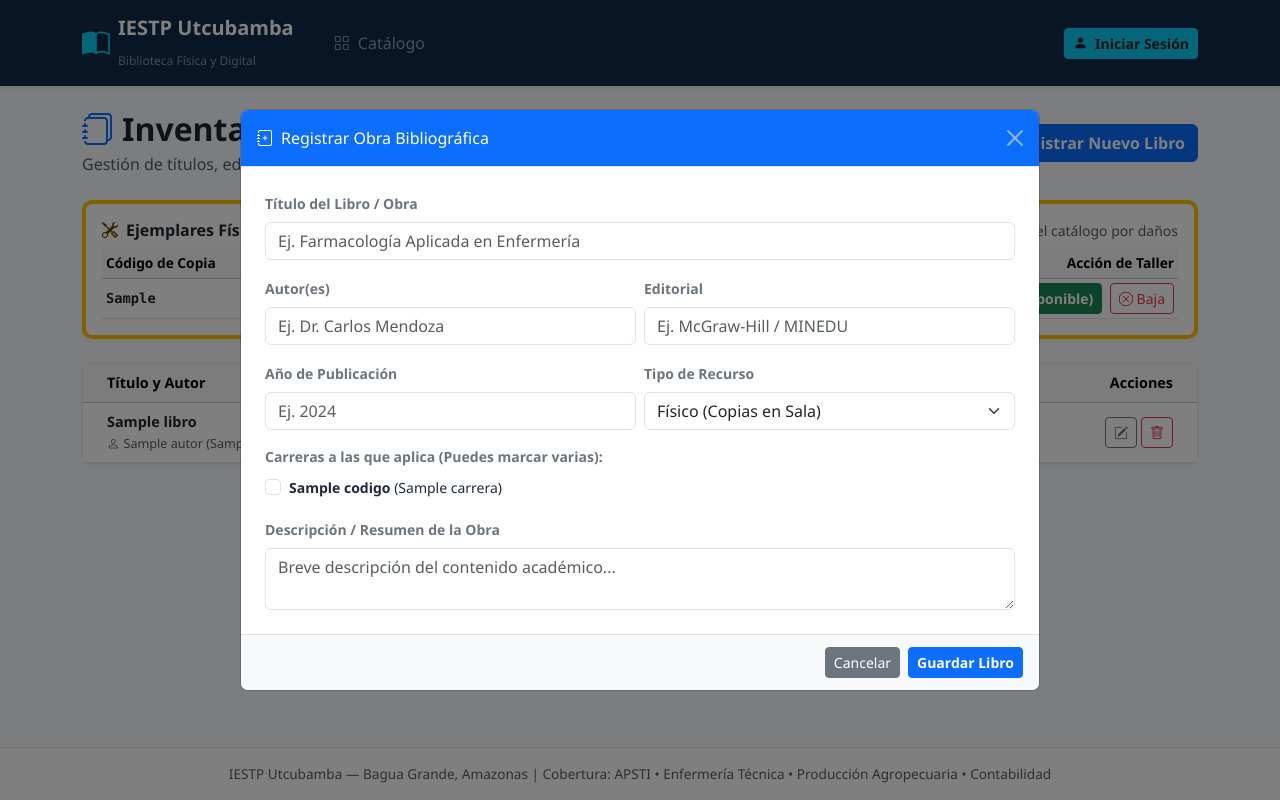
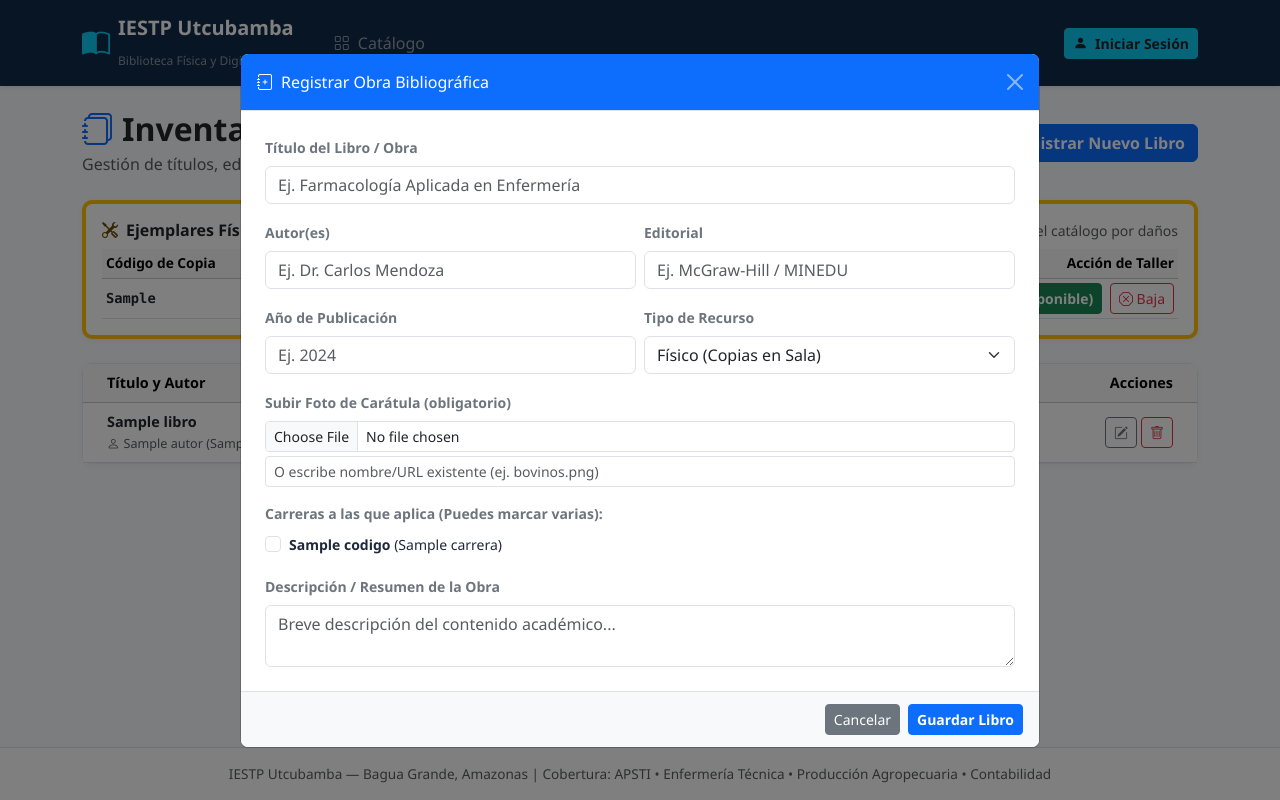
Before and after one commit to marlolitopro-design/biblioteca-utcubamba, a Flask app: template templates/libros.html in a window 1280 px wide, after a click on "Registrar Nuevo Libro". Run offline with Flask 3, Linux system fonts and the light colour scheme; the template is opened without the code that fills it: most values are stand-ins (such as "Sample title", 1, 10 or a date in 2020).

Commit message:
Update libros.html

```diff
--- a/templates/libros.html
+++ b/templates/libros.html
@@ -310,10 +310,10 @@
                         </div>
                     </div>
 
-                    <div class="mb-3" id="campo_pdf" style="display: none;">
-                        <label class="form-label small fw-semibold text-secondary">Subir Archivo PDF</label>
-                        <input type="file" name="archivo_pdf_file" accept=".pdf" class="form-control form-control-sm mb-1">
-                        <input type="text" name="archivo_pdf_url" class="form-control form-control-sm" placeholder="O escribe nombre/URL existente (ej. manual.pdf)">
+                    <div class="mb-3" id="campo_portada">
+                        <label class="form-label small fw-semibold text-secondary">Subir Foto de Carátula (obligatorio)</label>
+                        <input type="file" name="portada_file" accept="image/*" class="form-control form-control-sm mb-1">
+                        <input type="text" name="portada_url" class="form-control form-control-sm" placeholder="O escribe nombre/URL existente (ej. bovinos.png)">
                     </div>
 
                     <div class="mb-3" id="campo_portada" style="display: none;">
@@ -432,25 +432,21 @@
 <script>
     const selTipo = document.getElementById('select_tipo_recurso');
     const campoPdf = document.getElementById('campo_pdf');
-    const campoPortada = document.getElementById('campo_portada');
 
     if (selTipo) {
         selTipo.addEventListener('change', function() {
             const esDigital = (this.value === 'DIGITAL' || this.value === 'HIBRIDO');
             campoPdf.style.display = esDigital ? 'block' : 'none';
-            campoPortada.style.display = esDigital ? 'block' : 'none';
         });
     }
 
     const selEditTipo = document.getElementById('edit_libro_tipo');
     const editCampoPdf = document.getElementById('edit_campo_pdf');
-    const editCampoPortada = document.getElementById('edit_campo_portada');
 
     if (selEditTipo) {
         selEditTipo.addEventListener('change', function() {
             const esDigital = (this.value === 'DIGITAL' || this.value === 'HIBRIDO');
             editCampoPdf.style.display = esDigital ? 'block' : 'none';
-            editCampoPortada.style.display = esDigital ? 'block' : 'none';
         });
     }
 
@@ -475,7 +471,6 @@
 
             const esDigital = (tipo === 'DIGITAL' || tipo === 'HIBRIDO');
             editCampoPdf.style.display = esDigital ? 'block' : 'none';
-            editCampoPortada.style.display = esDigital ? 'block' : 'none';
 
             document.querySelectorAll('.chk-edit-carrera').forEach(chk => {
                 chk.checked = carrerasArr.includes(chk.value);
```
